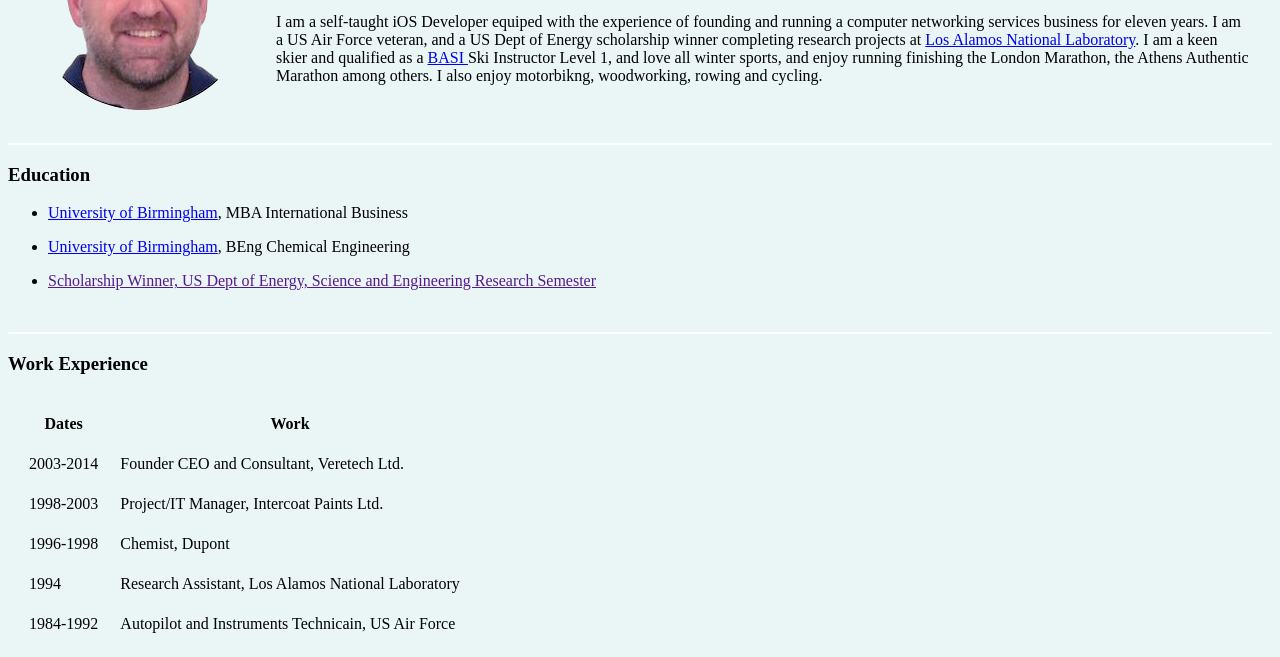
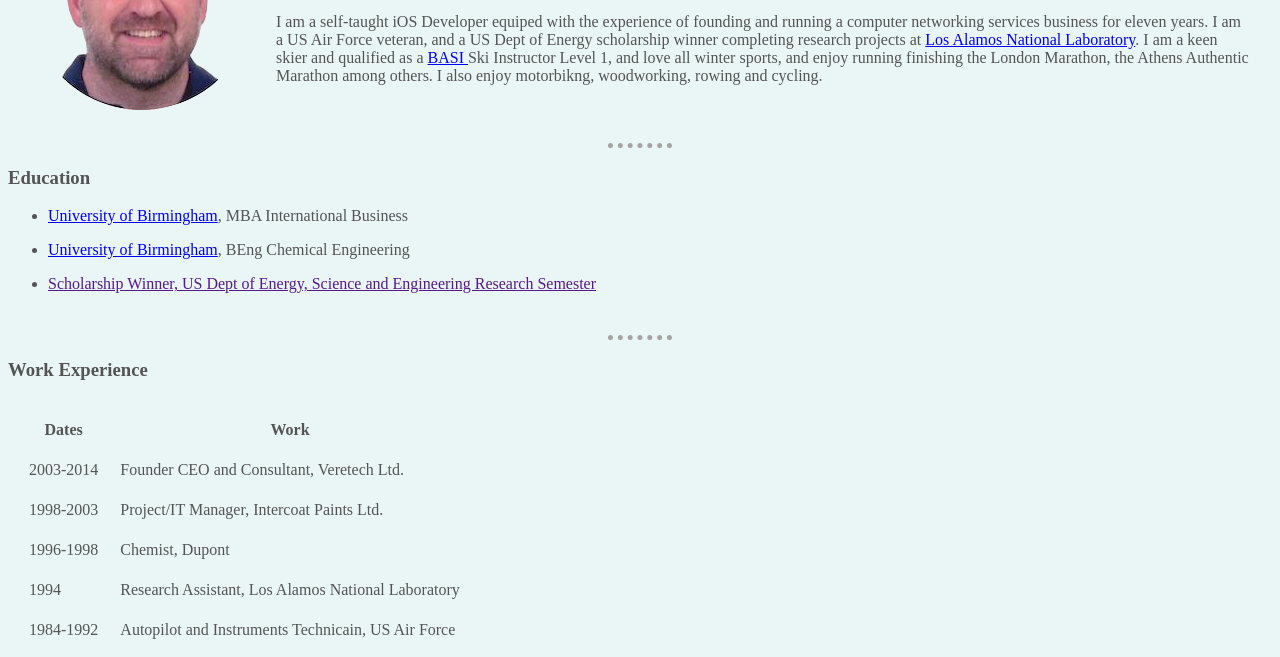
Before and after one commit to WilliamSpanfelner/cv, a plain HTML site: page index.html in a window 1280 px wide. Shown: the part 143-800 px from the top of the page. Drawn offline with Linux system fonts and the light colour scheme.

Commit message:
Apply internal css rule to hr element.

```diff
--- a/index.html
+++ b/index.html
@@ -10,12 +10,14 @@
         <style>
             body {
                 background-color: #EAF6F6;
+                color: #545454;
             }
 
             hr {
-                background-color: white;
-                border-style: none;
-                height: 2px;
+                border-color: #a4a4a4;
+                border-style: dotted none none;
+                border-width: 5px;
+                width: 5%;
             }
         </style>
 
```
